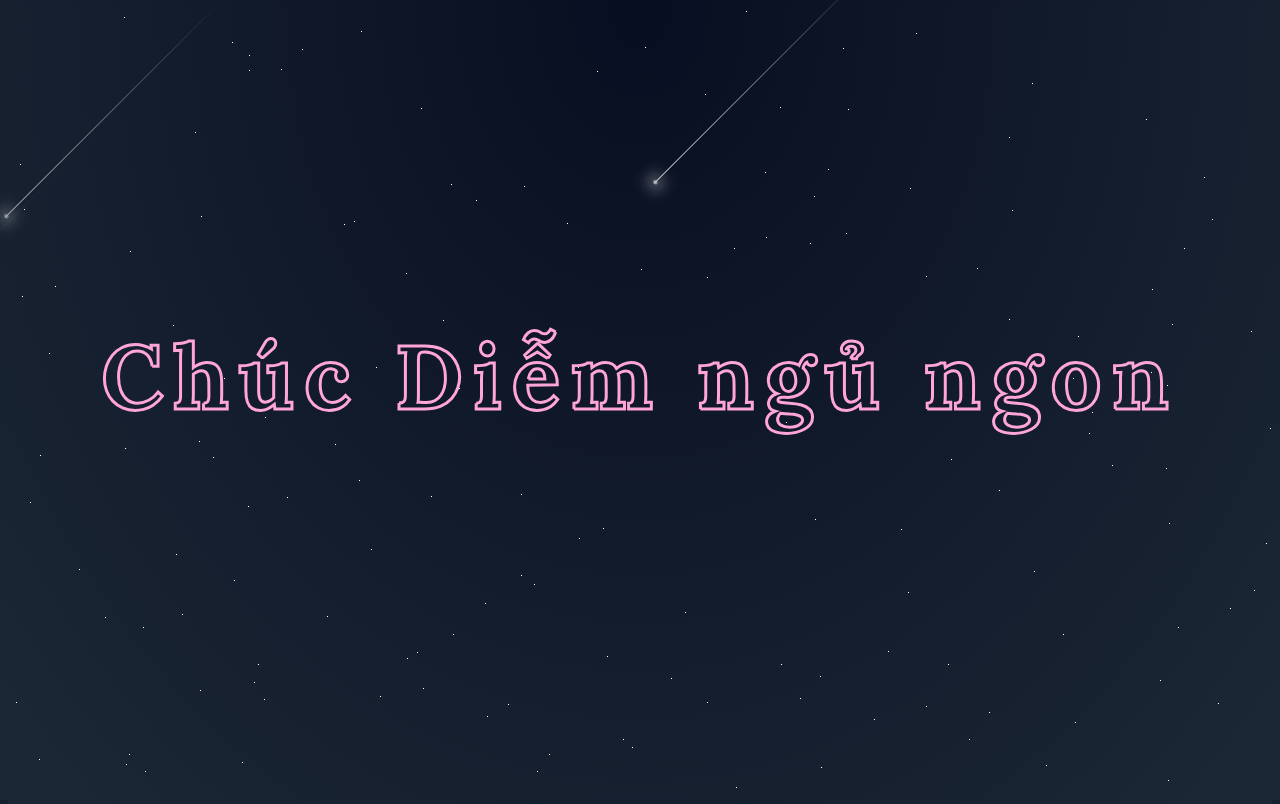
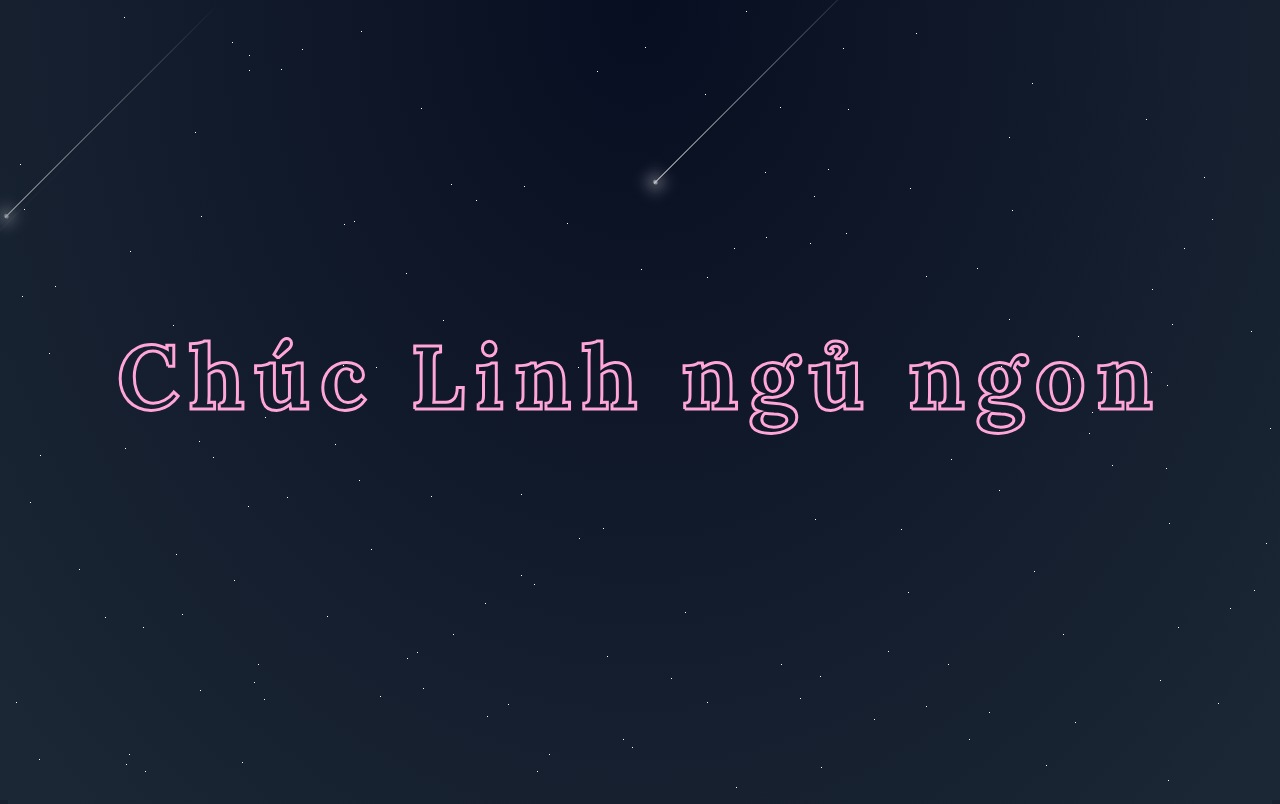
Before and after one commit to minhson1411/good_night, a plain HTML site: page index.html in a window 1280 px wide. Drawn offline with Linux system fonts and the light colour scheme.

Commit message:
Update index.html

```diff
--- a/index.html
+++ b/index.html
@@ -2,7 +2,7 @@
 <html lang="en" >
 <head>
   <meta charset="UTF-8">
-  <title>Diem Meteor Shower</title>
+  <title>Linh Meteor Shower</title>
   <link rel="stylesheet" href="./style.css">
   <link rel="icon" type="image/x-icon" href="good_night.png">
 
@@ -25,7 +25,7 @@
 
 
       <text x="50%" y="50%" text-anchor="middle">
-        Chúc Diễm ngủ ngon
+        Chúc Linh ngủ ngon
       </text>
     </svg>
   </div>
```
